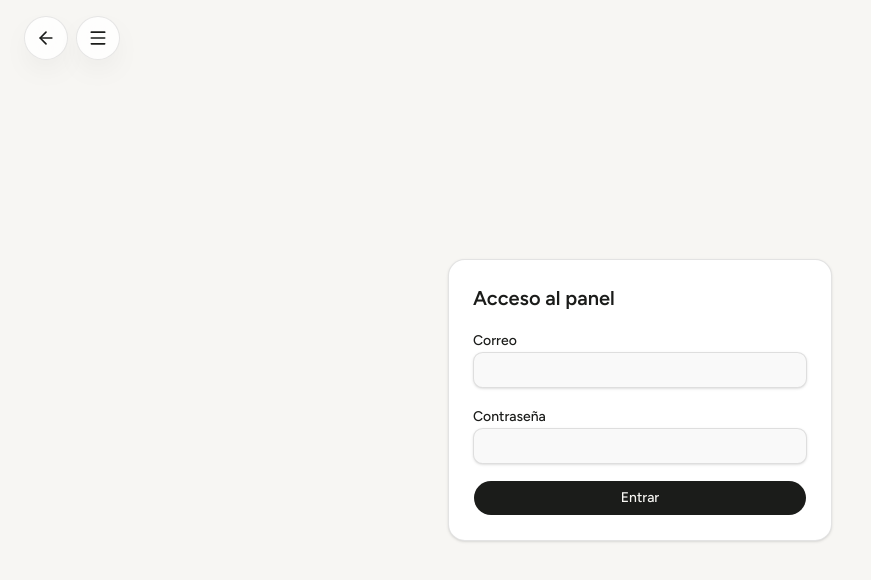
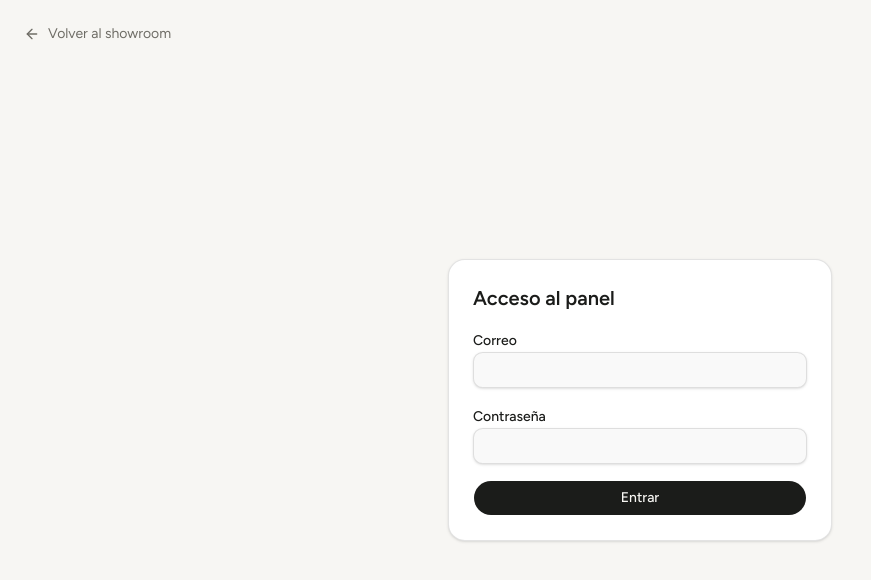
Before and after one commit to DanyFelipe/parcela, a Next.js app: page /admin/login in a window 1280 px wide. Shown: the top 580 px of the page, without its empty margins (0-871 px from the left). Built offline with nearby package versions, Linux system fonts and the light colour scheme; no server answers.

Commit message:
fix(PARC-B01): single top bar on admin views
- Hide the showroom TopBar on /admin so the panel keeps only its own header.
- Add a back-to-showroom link to the admin header and the login page.
- The redundant "Iniciar sesión como admin" menu item no longer appears in /admin.

```diff
--- a/app/admin/(protected)/layout.tsx
+++ b/app/admin/(protected)/layout.tsx
@@ -1,6 +1,7 @@
 import type { Metadata } from 'next';
 import Link from 'next/link';
 import { redirect } from 'next/navigation';
+import { ArrowLeft } from 'lucide-react';
 
 import { LogoutButton } from '@/components/admin/LogoutButton';
 import { createClient } from '@/lib/supabase/server';
@@ -22,8 +23,16 @@ export default async function ProtectedAdminLayout({ children }: { children: Rea
   return (
     <div className="min-h-screen bg-background text-foreground">
       <header className="glass-panel sticky top-0 z-50 border-b">
-        <div className="mx-auto flex max-w-6xl items-center justify-between px-6 py-3">
-          <div className="flex items-center gap-6">
+        <div className="mx-auto flex max-w-6xl items-center justify-between gap-4 px-6 py-3">
+          <div className="flex items-center gap-4">
+            <Link
+              href="/"
+              aria-label="Volver al showroom"
+              title="Volver al showroom"
+              className="inline-flex size-9 items-center justify-center rounded-full text-muted-foreground transition-colors hover:bg-foreground/5 hover:text-foreground focus-visible:outline-none focus-visible:ring-2 focus-visible:ring-ring"
+            >
+              <ArrowLeft size={18} aria-hidden="true" />
+            </Link>
             <Link href="/admin" className="font-semibold">
               Admin
             </Link>
--- a/app/admin/login/page.tsx
+++ b/app/admin/login/page.tsx
@@ -1,7 +1,9 @@
 'use client';
 
 import { useState } from 'react';
+import Link from 'next/link';
 import { useRouter } from 'next/navigation';
+import { ArrowLeft } from 'lucide-react';
 
 import { Button } from '@/components/ui/button';
 import { createClient } from '@/lib/supabase/client';
@@ -43,7 +45,14 @@ export default function AdminLoginPage() {
     'flex h-9 w-full rounded-md border border-border bg-input/30 px-3 py-1 text-sm shadow-sm transition-colors placeholder:text-muted-foreground focus-visible:outline-none focus-visible:ring-1 focus-visible:ring-ring';
 
   return (
-    <main className="flex min-h-screen items-center justify-center p-6">
+    <main className="relative flex min-h-screen items-center justify-center p-6">
+      <Link
+        href="/"
+        className="absolute left-6 top-[calc(env(safe-area-inset-top)+1.5rem)] inline-flex items-center gap-2 text-sm text-muted-foreground transition-colors hover:text-foreground focus-visible:outline-none focus-visible:ring-2 focus-visible:ring-ring"
+      >
+        <ArrowLeft size={16} aria-hidden="true" />
+        Volver al showroom
+      </Link>
       <form
         onSubmit={handleSubmit}
         className="w-full max-w-sm space-y-4 rounded-xl border border-border bg-card p-6 shadow-sm"
--- a/components/showroom/TopBar.tsx
+++ b/components/showroom/TopBar.tsx
@@ -27,6 +27,12 @@ export function TopBar() {
   const requestFront = useShowroomStore((state) => state.requestFront);
   const isViewer360Open = useShowroomStore((state) => state.isViewer360Open);
   const setViewer360Open = useShowroomStore((state) => state.setViewer360Open);
+
+  // El área /admin usa su propia barra (header del panel): no mostramos el TopBar
+  // flotante del showroom para no duplicar barras.
+  if (pathname.startsWith('/admin')) {
+    return null;
+  }
 
   function handleBack(): void {
     if (isViewer360Open) {
```
Also changed, not shown: 1 other file (tests, documents, lock files or other folders).
